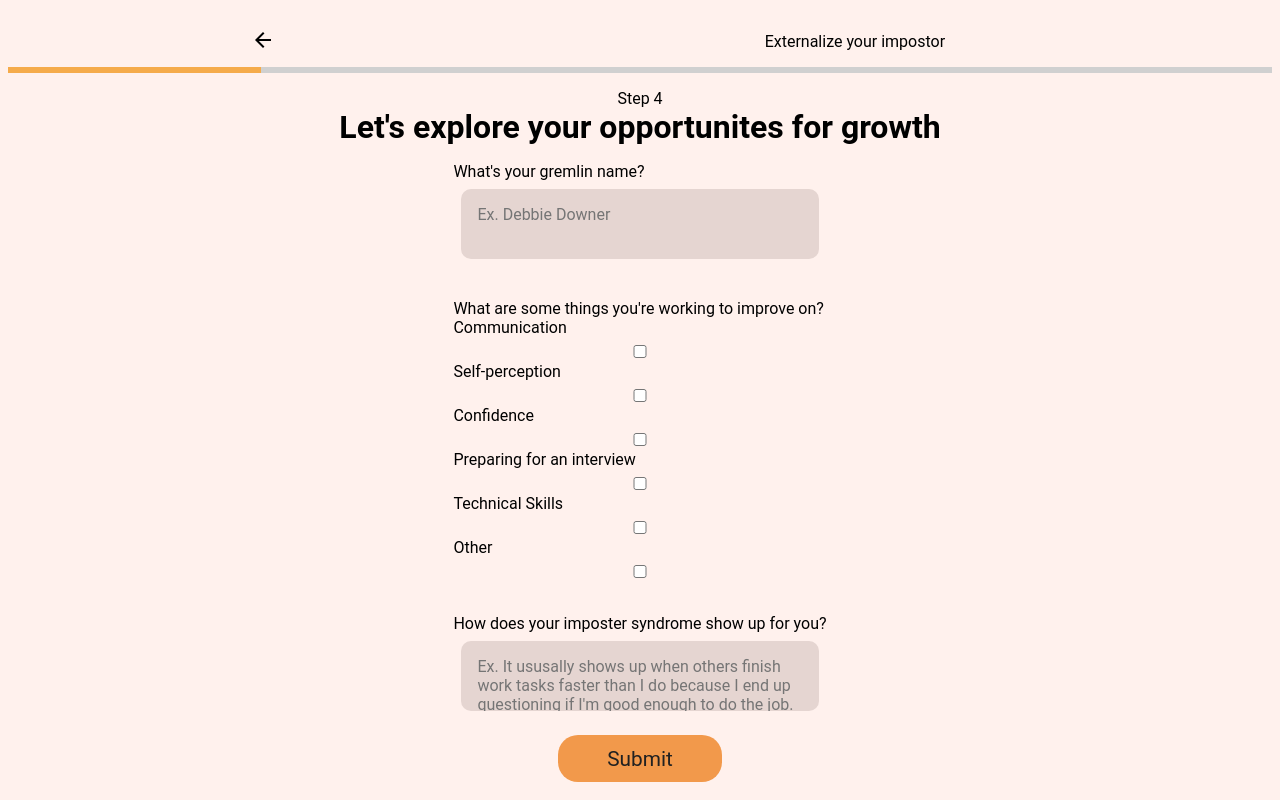
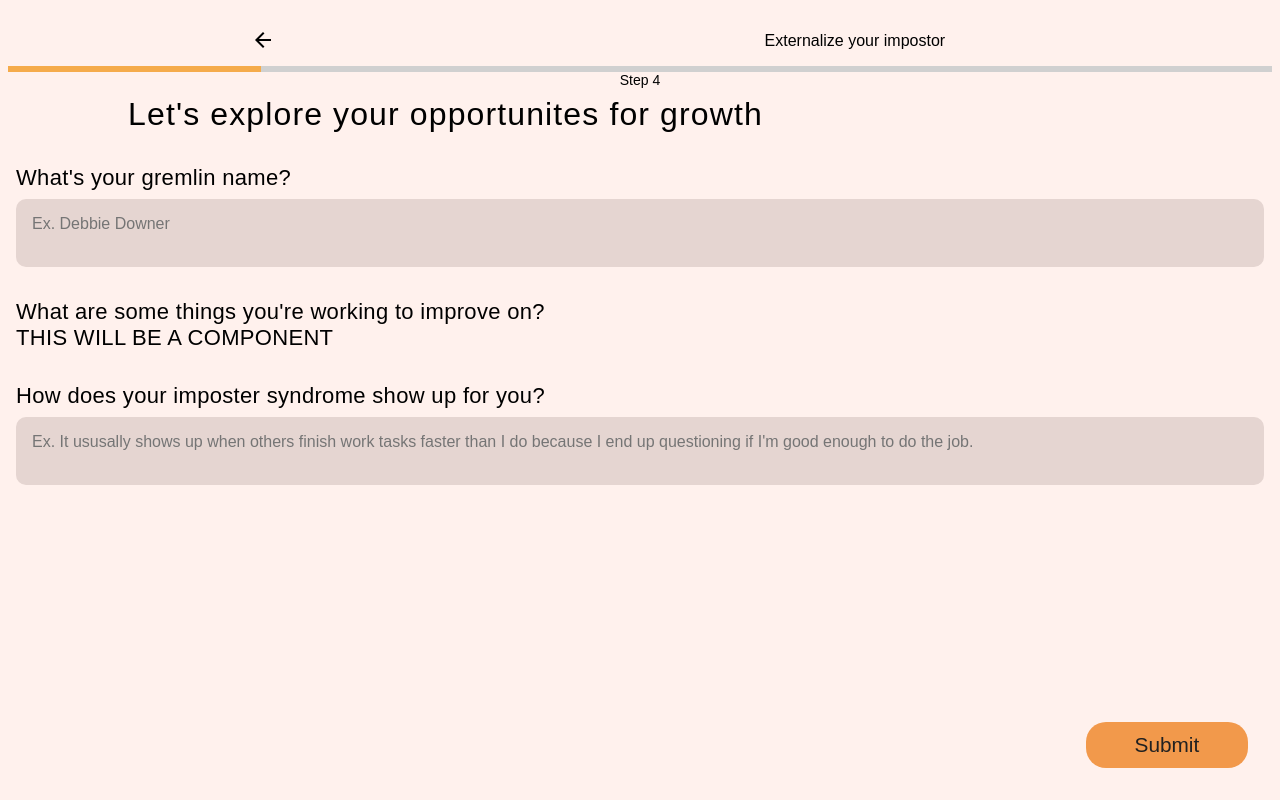
Before and after one commit to cherryontech/minty_fresh_project, a React (Create React App) app: page /growth in a window 1280 px wide. Built offline with nearby package versions, Linux system fonts and the light colour scheme.

Commit message:
made desktop view for growth page

```diff
--- a/src/pages/GrowthOpportunities/GrowthOpportunities.jsx
+++ b/src/pages/GrowthOpportunities/GrowthOpportunities.jsx
@@ -1,22 +1,22 @@
 
 //MF1-13
 import "./GrowthOpportunities.scss"
-import React, {useState} from "react";
+// import React, {useState} from "react";
 import { useNavigate } from 'react-router-dom';
 
 //TODO: finish the dropdown and add styling
 const GrowthOpportunites = () => {
-    const [isChecked, setIsChecked] = useState(false);
+    // const [isChecked, setIsChecked] = useState(false);
 
     //array to work on checkbox functionality later
 
     const navigate = useNavigate();
 
     //sets the selected option from the dropdowns
-    const handleCheckboxChange = () => {
+    // const handleCheckboxChange = () => {
 
-        setIsChecked(!isChecked);
-    };
+    //     setIsChecked(!isChecked);
+    // };
 
 //TODO: fix checkboxes and do final styling
     return (
@@ -31,24 +31,24 @@ const GrowthOpportunites = () => {
             <div className="growth__progress">
                 <div className="growth__progress-bar"></div>
             </div>
-            <div className="growth_header-container">
-                <p className="step-text">Step 4</p>
-                <h1 className="title">Let's explore your opportunites for growth</h1>
-            </div>
-            <form method="post" onSubmit={""}>
-                <div className="growth_form">
-
-                    <label className="growth_question">
-                        <p>What's your gremlin name?</p>
-                        <textarea className="growth_question-text-area"
+                <p className="growth__step-text">Step 4</p>
+                <h1 className="growth__title">Let's explore your opportunites for growth</h1>
+            <form className="growth__form">
+                    <label className="growth__question">
+                        <p>
+                            What's your gremlin name?
+                        </p>
+                        <textarea
+                            type="text"
                             required
                             name="gremlin-name"
-                        placeholder="Ex. Debbie Downer"/>
+                            placeholder="Ex. Debbie Downer"
+                        />
                     </label>
-                    <label className="growth_question">
+                    <label className="growth__question">
                     What are some things you're working to improve on?<br/>
-
-                            <label classname="growth_checkbox-label">Communication
+                        <p>THIS WILL BE A COMPONENT</p>
+                            {/* <label classname="growth_checkbox-label">Communication
                                 <input type="checkbox"
                                 className="growth_checkbox"
                                 id="communication"
@@ -106,26 +106,27 @@ const GrowthOpportunites = () => {
                                 value="other"
                                 checked={isChecked}
                                 onChange={setIsChecked}/>
-                            </label>
+                            </label> */}
 
                     </label>
-                    <label className="growth_question">
+                    <label className="growth__question">
                         <p>How does your imposter syndrome show up for you?</p>
-                        <textarea className="growth_question-text-area"
+                        <textarea
+                            type="text"
                             required
                             name="why-this-role"
-                        placeholder="Ex. It ususally shows up when others finish work tasks faster than I do because I end up questioning if I'm good enough to do the job."/>
+                            placeholder="Ex. It ususally shows up when others finish work tasks faster than I do because I end up questioning if I'm good enough to do the job."
+                        />
                     </label>
-
-                </div>
-
             </form>
-            {/* set to persona page at the moment */}
-            <button className="submit-button"
+            <footer>
+                <button className="button__submit"
                 onClick={(e) => {
                     e.preventDefault();
                     navigate('/results');
                 }}>Submit</button>
+
+            </footer>
         </div>
     )
 }
--- a/src/pages/GrowthOpportunities/GrowthOpportunities.scss
+++ b/src/pages/GrowthOpportunities/GrowthOpportunities.scss
@@ -1,13 +1,13 @@
 @use '../../styles/partials/mixins' as *;
 @use '../../styles/partials/variables' as *;
 
-*{
-    margin: 0;
-    padding: 0;
-    box-sizing: border-box;
-    font-family: 'Roboto', sans-serif;
+// *{
+//     background-color: $light-yellow;
+//     background-size: cover
+// }
+textarea {
+    @include form-field;
 }
-
 .growth {
     display: flex;
     flex-direction: column;
@@ -57,39 +57,61 @@
             }
         }
 
-    &_header-container {
-        display: flex;
-        flex-direction: column;
-        align-items: center;
-        padding-top: 1rem;
+    &__title{
+        @include headline_text;
+        text-align: center;
+        width: 81%;
+        padding-bottom: .5rem;
+        padding-top: .5rem;
+        letter-spacing: .07rem;
+        font-weight: normal;
 
-        .title{
-            @include headline_text
+        @include desktop {
+            text-align: start;
         }
     }
-    &_form {
+
+    &__step-text{
+            @include label_text;
+            text-align: center;
+        }
+
+    &__form {
+        width: 100%;
+        padding: 0rem .5rem;
+        padding-top: .5rem;
         display: flex;
         flex-direction: column;
         align-items: center;
     }
-    &_question {
+    &__question {
+        @include title_text;
         display: flex;
         flex-direction: column;
-        padding: 1rem;
+        align-items: center;
+        padding: 0.5rem 0rem;
+        margin: 0.5rem;
+        font-size: .9rem;
+        letter-spacing: 0.02rem;
         width: 100%;
-        justify-content: space-between;
-
-        // @include body_text
-    }
-    &_question-text-area {
-        margin: .5rem;
-        @include form-field;
-    }
-    &_checkbox-label {
-        justify-content: space-between;
+        @include desktop{
+            @include title_text;
+            display: flex;
+            flex-direction: column;
+            align-items: flex-start;
+            padding: 0.5rem 0rem;
+            margin: 0.5rem;
+            font-size: .9rem;
+            letter-spacing: 0.02rem;
+            width: 100%;
+        }
     }
 
-    .submit-button {
+    .button__submit {
         @include button;
     }
+
+    footer{
+        margin-bottom: 1rem;
+    }
 }
```
Lines whose indentation alone changed are shown as unchanged.
